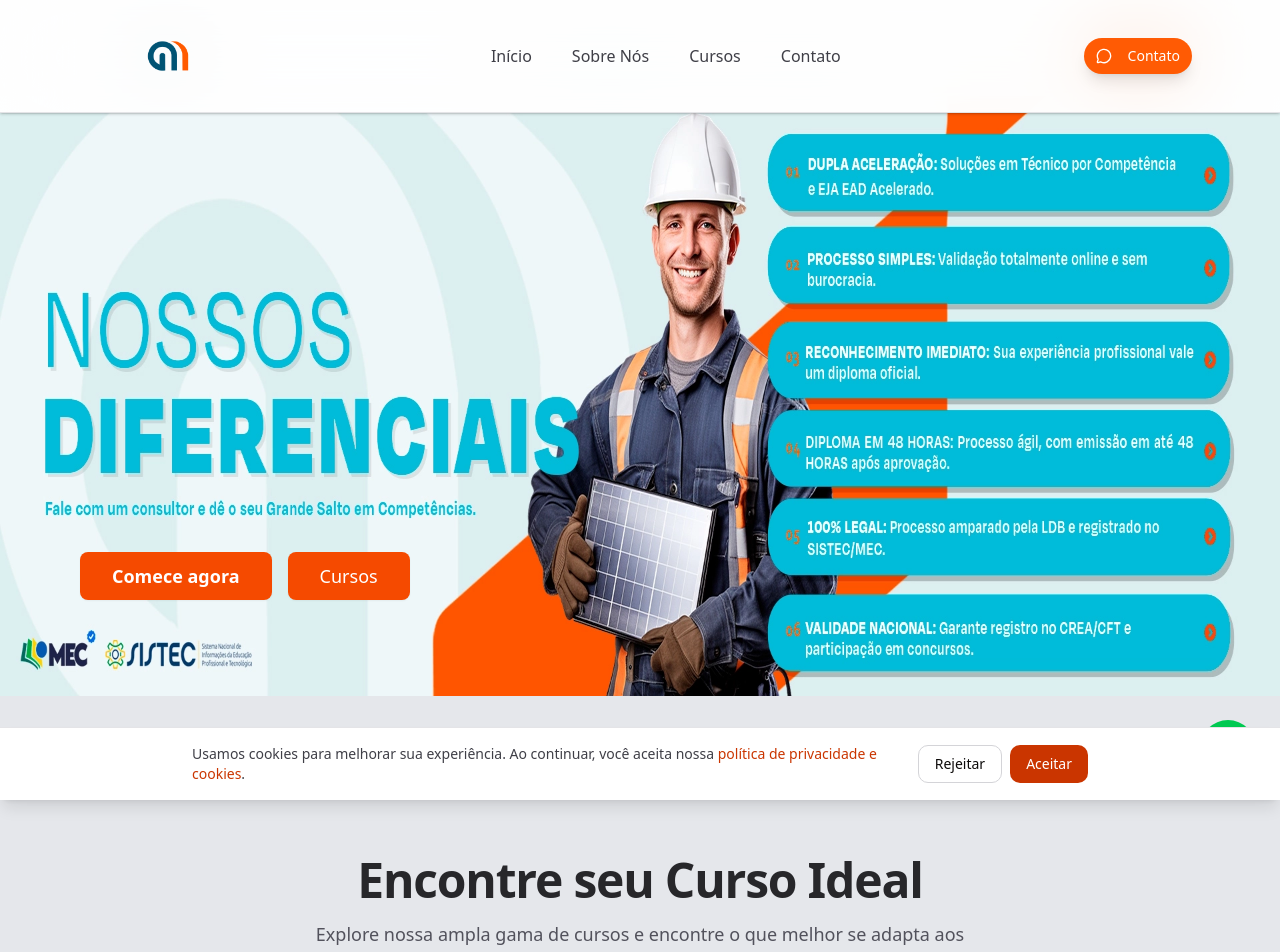
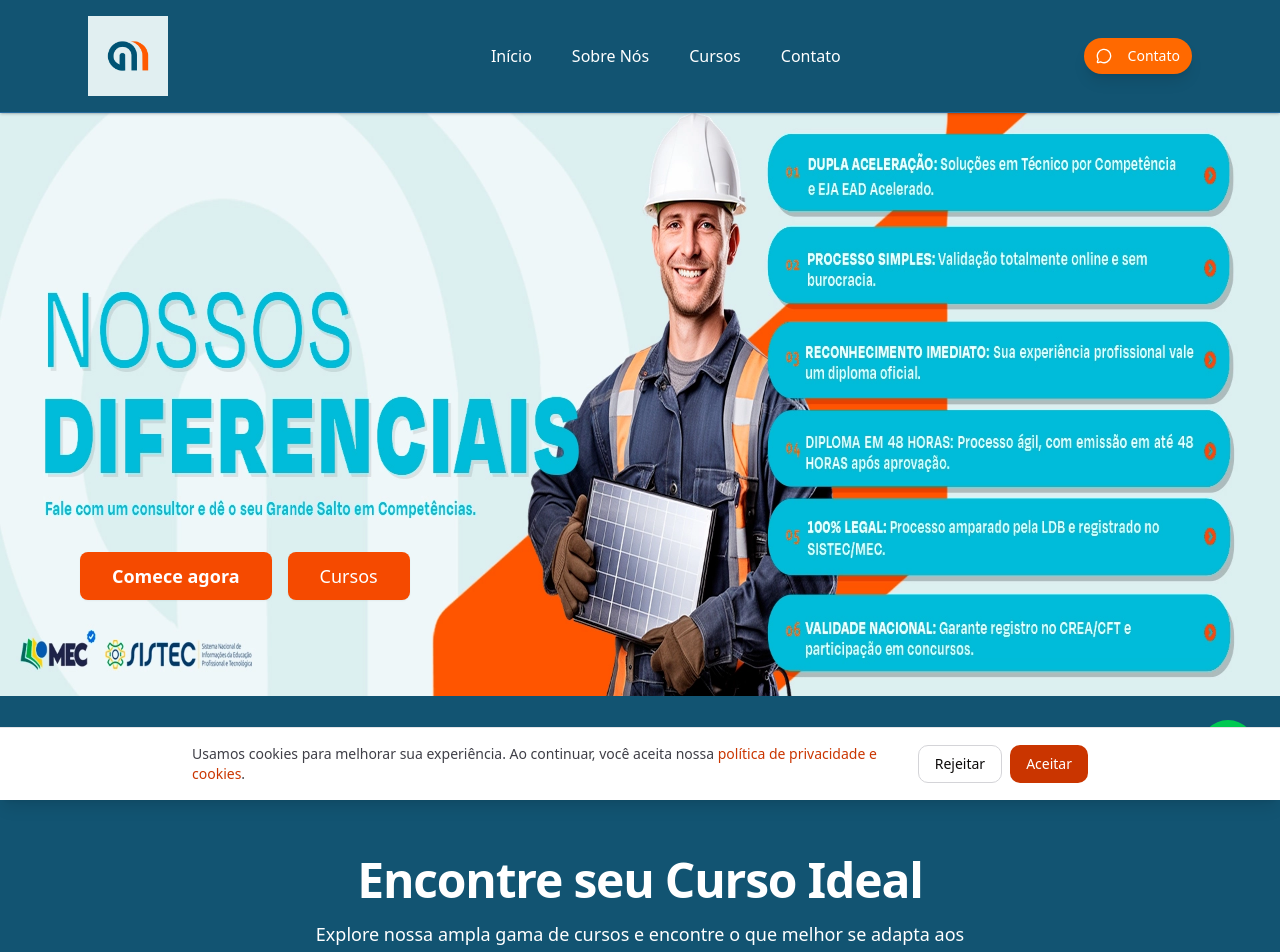
Before and after one commit to ViniciusAlvesdeMoraesDeveloper/site-grande-minas, a Next.js app: page / in a window 1280 px wide. Shown: the top 952 px of the page. Built offline with nearby package versions, Linux system fonts and the light colour scheme.

Commit message:
Atualização de cores

```diff
--- a/src/app/layout.tsx
+++ b/src/app/layout.tsx
@@ -32,7 +32,7 @@ export default function RootLayout({
         <link rel="icon" href="/favicon.ico" sizes="any" />
       </head>
       <body
-        className= {`${geistSans.variable} ${geistMono.variable} antialiased  bg-gray-200`}
+        className= {`${geistSans.variable} ${geistMono.variable} antialiased  bg-[#125472]`}
       >
         {children}
         <SchemaOrg />
--- a/src/components/contact.tsx
+++ b/src/components/contact.tsx
@@ -49,8 +49,8 @@ export default function Contact() {
     {
       icon: <Instagram className="w-6 h-6 text-pink-500" />,
       label: "Instagram",
-      value: "@Grandeminas.ead",
-      href: "https://www.instagram.com/grandeminas.tec?igsh=YzJrbHoyM2Ricnpp&utm_source=qr",
+      value: "@grandeminas.ead",
+      href: "https://www.instagram.com/grandeminas.ead?igsh=YzJrbHoyM2Ricnpp&utm_source=qr",
     },
     {
       icon: <MapPin className="w-6 h-6 text-green-600" />,
--- a/src/components/depoiments.tsx
+++ b/src/components/depoiments.tsx
@@ -85,7 +85,7 @@ const Depoiments = () => {
   const neutralBackground = "#E4EEF0";
 
   return (
-    <section id="depoimentos" className={`py-20 bg-gray-200`}>
+    <section id="depoimentos" className={`py-20 bg-[#125472]`}>
       <div className="container mx-auto px-4">
         {/* Header ADAPTADO */}
         <div className="text-center mb-16">
@@ -93,13 +93,13 @@ const Depoiments = () => {
           <Badge variant="secondary" className="font-semibold mb-4 bg-gray-100 text-[#16232A]">
             🚀 Histórias de Flexibilidade e Conquista
           </Badge>
-          <h2 className={`text-3xl lg:text-5xl font-bold text-[${primaryText}] mb-6`}>
+          <h2 className={`text-3xl lg:text-5xl font-bold text-white mb-6`}>
             O que nossos alunos
             <span style={{ color: primaryColor }} className="block">
               dizem sobre a Grande Minas
             </span>
           </h2>
-          <p className={`text-xl text-[${primaryText}]/70 max-w-3xl mx-auto mb-8`}>
+          <p className={`text-xl text-white max-w-3xl mx-auto mb-8`}>
             De Certificação por Competência à Conclusão do EJA: veja
             depoimentos reais de quem está avançando na carreira e na vida com a
             flexibilidade do nosso EAD.
@@ -131,7 +131,7 @@ const Depoiments = () => {
           {testimonials.map((testimonial) => (
             <Card
               key={testimonial.id}
-              // AQUI ESTÁ A ALTERAÇÃO: Sombra com cor de brilho Blaze Orange
+
               className={`bg-white transition-all duration-300 hover:scale-[1.03] hover:shadow-xl hover:shadow-[${primaryColor}]/20 border border-[${neutralBackground}]`}
             >
               <CardContent className="p-6 flex flex-col h-full">
@@ -140,14 +140,14 @@ const Depoiments = () => {
                     <Star
                       key={i}
                       className="w-4 h-4"
-                      // Usando Deep Sea Green para as estrelas, se a intenção é diferenciar (HEX 075056)
+
                       style={{ fill: "#075056", color: "#075056" }}
                     />
                   ))}
                 </div>
 
                 <div className="relative mb-6 flex-grow">
-                  {/* Ícone de aspas sutil, em uma cor clara do fundo */}
+
                   <Quote className={`absolute -top-2 -left-2 w-6 h-6 text-[${neutralBackground}]`} />
                   <p className={`text-[${primaryText}]/70 leading-relaxed pl-4`}>
                     {testimonial.text}
@@ -165,7 +165,7 @@ const Depoiments = () => {
                       <div className={`font-semibold text-[${primaryText}]`}>
                         {testimonial.name}
                       </div>
-                      {/* Cargo em Blaze Orange para dar destaque à conquista */}
+
                       <div
                         className="text-sm font-medium"
                         style={{ color: primaryColor }}
@@ -179,12 +179,11 @@ const Depoiments = () => {
                   </div>
                 </div>
 
-                {/* Métricas de sucesso com borda Wild Sand */}
                 <div className="mt-4 pt-4 border-t border-[${neutralBackground}]">
                   <div className="grid grid-cols-2 gap-4 text-xs">
                     <div>
                       <div className="text-gray-500">Conquista Financeira</div>
-                      {/* Salário em Mirage para legibilidade */}
+
                       <div className={`font-bold text-[${primaryText}]`}>
                         {testimonial.salary}
                       </div>
--- a/src/components/footer.tsx
+++ b/src/components/footer.tsx
@@ -26,7 +26,7 @@ const Footer = () => {
             </p>
             <div className="flex space-x-4 pt-2">
               <a
-                href="https://www.instagram.com/grandeminas.tec?igsh=YzJrbHoyM2Ricnpp&utm_source=qr"
+                href="https://www.instagram.com/grandeminas.ead?igsh=YzJrbHoyM2Ricnpp&utm_source=qr"
                 aria-label="Instagram"
               >
                 <Instagram className="w-5 h-5 text-[#9CA3AF] hover:text-[#FF5B04] cursor-pointer transition-colors" />
--- a/src/components/header.tsx
+++ b/src/components/header.tsx
@@ -7,7 +7,6 @@ import { Button } from "@/components/ui/button";
 import { cn } from "./lib/utils";
 import { motion, useScroll } from "framer-motion";
 import Modal from "./modalContactsCourses/modal";
-// Remove a importação do SubscriptionForm já que vamos criar o formulário diretamente
 
 interface MenuItem {
   name: string;
@@ -58,7 +57,6 @@ export const Header = () => {
     setSelectedAreas([]);
   }, []);
 
-  // Função para alternar áreas selecionadas
   const handleAreaToggle = (area: string) => {
     setSelectedAreas(prev => {
       if (prev.includes(area)) {
@@ -69,7 +67,6 @@ export const Header = () => {
     });
   };
 
-  // Função de submit atualizada
   const handleFormSubmit = (event: React.FormEvent<HTMLFormElement>) => {
     event.preventDefault();
     setFormStatus("loading");
@@ -79,7 +76,6 @@ export const Header = () => {
       const name = formData.get('name') as string;
       const userWhatsapp = formData.get('whatsapp') as string;
       const email = formData.get('email') as string;
-
 
       // Formatar áreas selecionadas
       const areasText = selectedAreas.length > 0
@@ -130,7 +126,7 @@ export const Header = () => {
         <nav
           data-state={menuState && "active"}
           className={cn(
-            "backdrop-blur-2xl bg-white/80 dark:bg-black/60 border-b border-zinc-200 dark:border-zinc-800 shadow-sm"
+            "backdrop-blur-2xl bg-[#125472] border-b border-blue-400/30 shadow-sm"
           )}
         >
           <div className="mx-auto max-w-6xl px-6">
@@ -146,7 +142,8 @@ export const Header = () => {
                   <Image
                     src="/logo.png"
                     alt="Grande Minas Logo"
-                    fill
+                    width={80}
+                    height={80}
                     className="object-contain"
                   />
                 </div>
@@ -158,7 +155,7 @@ export const Header = () => {
                   <li key={index}>
                     <Link
                       href={item.href}
-                      className="relative text-zinc-700 dark:text-zinc-200 hover:text-orange-600 transition-colors duration-300 after:absolute after:left-0 after:-bottom-1 after:h-[2px] after:w-0 after:bg-orange-600 after:transition-all after:duration-300 hover:after:w-full"
+                      className="relative text-white hover:text-orange-500 transition-colors duration-300 after:absolute after:left-0 after:-bottom-1 after:h-[2px] after:w-0 after:bg-orange-500 after:transition-all after:duration-300 hover:after:w-full"
                       onClick={handleLinkClick}
                     >
                       {item.name}
@@ -171,7 +168,7 @@ export const Header = () => {
               <div className="hidden lg:flex">
                 <Button
                   onClick={openModal}
-                  className="rounded-full bg-[#FF5B04] text-white transitions hover:bg-green-600 hover:text-white px-6 shadow-lg"
+                  className="rounded-full bg-orange-500 hover:bg-orange-600 text-white transitions px-6 shadow-lg hover:shadow-orange-500/25"
                 >
                   <MessageCircle className="w-4 h-4 mr-2" />
                   Contato
@@ -182,7 +179,7 @@ export const Header = () => {
               <button
                 onClick={() => setMenuState(!menuState)}
                 aria-label={menuState ? "Close Menu" : "Open Menu"}
-                className="lg:hidden relative z-50"
+                className="lg:hidden relative z-50 text-white hover:text-orange-300 transition-colors"
               >
                 {menuState ? <X size={28} /> : <Menu size={28} />}
               </button>
@@ -195,7 +192,7 @@ export const Header = () => {
               initial={{ opacity: 0, y: -20 }}
               animate={{ opacity: 1, y: 0 }}
               transition={{ duration: 0.3 }}
-              className="lg:hidden bg-white dark:bg-black border-t border-zinc-200 dark:border-zinc-800 shadow-md px-6 py-6"
+              className="lg:hidden bg-[#0f4760] border-t border-blue-400/30 shadow-md px-6 py-6"
             >
               <ul className="space-y-6 text-lg font-medium">
                 {menuItems.map((item, index) => (
@@ -203,7 +200,7 @@ export const Header = () => {
                     <Link
                       href={item.href}
                       onClick={() => setMenuState(false)}
-                      className="block text-zinc-700 dark:text-zinc-200 hover:text-red-600 transition-colors"
+                      className="block text-white hover:text-amber-300 transition-colors"
                     >
                       {item.name}
                     </Link>
@@ -216,7 +213,7 @@ export const Header = () => {
                     openModal();
                     setMenuState(false);
                   }}
-                  className="w-full rounded-full bg-red-600 hover:bg-red-700 shadow-lg text-white"
+                  className="w-full rounded-full bg-amber-500 hover:bg-amber-600 shadow-lg text-white"
                 >
                   Contato
                 </Button>
@@ -265,7 +262,6 @@ export const Header = () => {
                 placeholder="(00) 00000-0000"
                 onInput={(e) => {
                   let value = e.currentTarget.value.replace(/\D/g, '');
-
 
                   if (value.length <= 11) {
                     if (value.length > 2) {
@@ -325,7 +321,7 @@ export const Header = () => {
             <button
               type="submit"
               disabled={formStatus === "loading"}
-              className="w-full bg-orange-600 text-white py-3 px-4 rounded-md hover:bg-orange-700 focus:outline-none focus:ring-2 focus:ring-orange-500 focus:ring-offset-2 disabled:opacity-50 disabled:cursor-not-allowed"
+              className="w-full bg-orange-500 text-white py-3 px-4 rounded-md hover:bg-orange-600 focus:outline-none focus:ring-2 focus:ring-orange-500 focus:ring-offset-2 disabled:opacity-50 disabled:cursor-not-allowed"
             >
               {formStatus === "loading" ? "Enviando..." : "Enviar para WhatsApp"}
             </button>
--- a/src/components/search.tsx
+++ b/src/components/search.tsx
@@ -17,7 +17,7 @@ export default function SearchSection({
         as="h2"
         preset="fade-in-blur"
         delay={0.3}
-        className="text-4xl md:text-5xl font-bold text-zinc-800 tracking-tight"
+        className="text-4xl md:text-5xl font-bold text-white tracking-tight"
       >
         Encontre seu Curso Ideal
       </TextEffect>
@@ -27,7 +27,7 @@ export default function SearchSection({
         per="line"
         preset="fade-in-blur"
         delay={0.6}
-        className="max-w-2xl mx-auto mt-4 text-lg text-zinc-600"
+        className="max-w-2xl mx-auto mt-4 text-lg text-white"
       >
         Explore nossa ampla gama de cursos e encontre o que melhor se adapta aos
         seus objetivos profissionais.
```
Also changed, not shown: public/logo.png.
